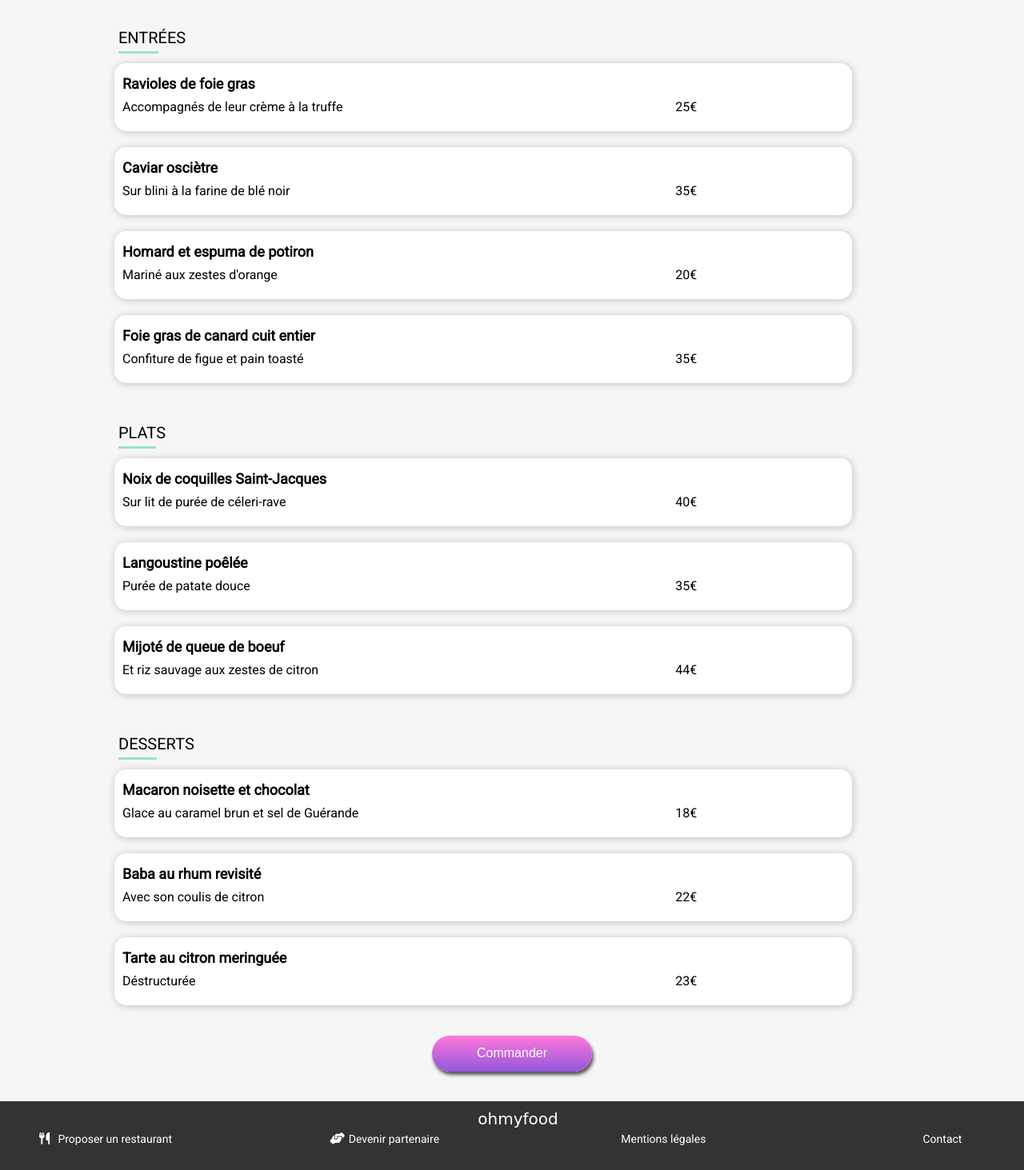
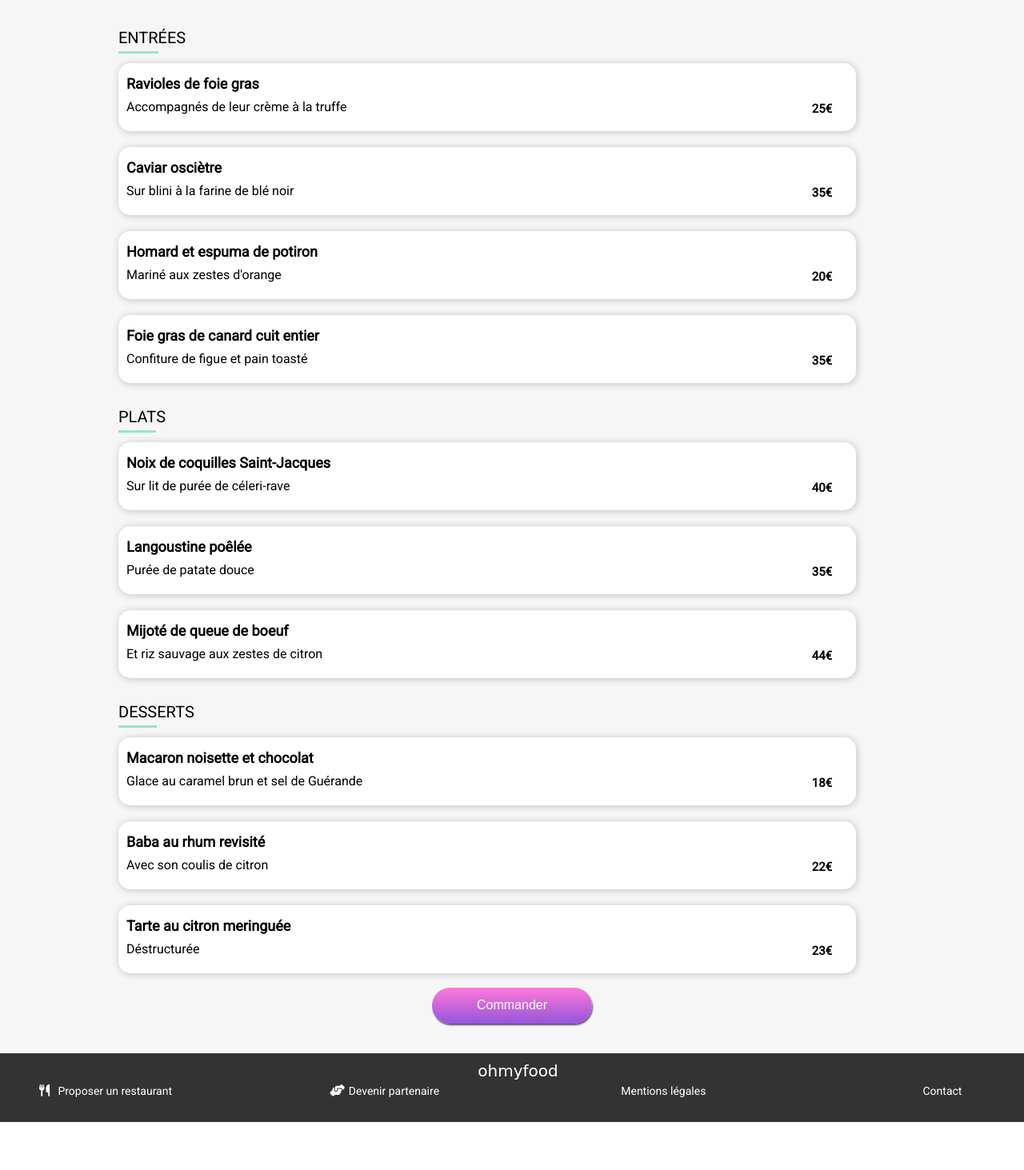
Before and after one commit to Williamhod/WilliamHodicq_3_04012021, a website: page Menu_note_enchantee.html in a window 1280 px wide. Shown: the part 515-1978 px from the top of the page at 80% size. After the commit the page ends 1918 px from the top, so only its background shows below. Drawn offline with Linux system fonts and the light colour scheme; a web font is replaced by a local one.

Commit message:
bug fixed 1

```diff
--- a/Menu_note_enchantee.html
+++ b/Menu_note_enchantee.html
@@ -30,7 +30,7 @@
         <section class="menu_section">
 
             <div class="name_restaurant">
-                <h1>La palette du goût</h1>
+                <h1>La Note Enchantée</h1>
                 <div>
                     <i class="far fa-heart"></i>
                     <i class="fas fa-heart fa-heart-full"></i>
@@ -43,9 +43,9 @@
                         <div class="menu_text">
                             <h3>Ravioles de foie gras </h3>
                             <p>Accompagnés de leur crème à la truffe</p>
-                            <div>
-                                <p class="menu_rate">25€</p>
                         </div>
+                        <div class="menu_rate">
+                            <p>25€</p>
                         </div>
                         <div class="check_animation">
                             <i class="far fa-check-circle"></i>
@@ -55,9 +55,9 @@
                         <div class="menu_text">
                             <h3>Caviar osciètre</h3>
                             <p>Sur blini à la farine de blé noir</p>
-                            <div>
-                                <p class="menu_rate">35€</p>
                         </div>
+                        <div class="menu_rate">
+                            <p>35€</p>
                         </div>
                         <div class="check_animation">
                             <i class="far fa-check-circle"></i>
@@ -67,9 +67,9 @@
                         <div class="menu_text">
                             <h3>Homard et espuma de potiron</h3>
                             <p>Mariné aux zestes d'orange</p>
-                            <div>
-                                <p class="menu_rate">20€</p>
                           </div>
+                        <div class="menu_rate">
+                            <p>20€</p>
                         </div>
                         <div class="check_animation">
                             <i class="far fa-check-circle"></i>
@@ -79,9 +79,9 @@
                         <div class="menu_text">
                             <h3>Foie gras de canard cuit entier</h3>
                             <p>Confiture de figue et pain toasté</p>
-                            <div>
-                                <p class="menu_rate">35€</p>
                         </div>
+                        <div class="menu_rate">
+                            <p>35€</p>
                         </div>
                         <div class="check_animation">
                             <i class="far fa-check-circle"></i>
@@ -95,9 +95,9 @@
                         <div class="menu_text">
                             <h3>Noix de coquilles Saint-Jacques</h3>
                             <p>Sur lit de purée de céleri-rave</p>
-                            <div>
-                                <p class="menu_rate">40€</p>
                         </div>
+                        <div class="menu_rate">
+                            <p>40€</p>
                         </div>
                         <div class="check_animation">
                             <i class="far fa-check-circle"></i>
@@ -107,9 +107,9 @@
                         <div class="menu_text">
                             <h3>Langoustine poêlée</h3>
                             <p>Purée de patate douce</p>
-                            <div>
-                                <p class="menu_rate">35€</p>
                         </div>
+                        <div class="menu_rate">
+                            <p>35€</p>
                         </div>
                         <div class="check_animation">
                             <i class="far fa-check-circle"></i>
@@ -119,9 +119,9 @@
                         <div class="menu_text">
                             <h3>Mijoté de queue de boeuf </h3>
                             <p>Et riz sauvage aux zestes de citron</p>
-                            <div>
-                                <p class="menu_rate">44€</p>
                         </div>
+                        <div class="menu_rate">
+                            <p>44€</p>
                         </div>
                         <div class="check_animation">
                             <i class="far fa-check-circle"></i>
@@ -135,9 +135,9 @@
                         <div class="menu_text">
                             <h3>Macaron noisette et chocolat</h3>
                             <p>Glace au caramel brun et sel de Guérande</p>
-                            <div>
-                                <p class="menu_rate">18€</p>
                         </div>
+                        <div class="menu_rate">
+                            <p>18€</p>
                         </div>
                         <div class="check_animation">
                             <i class="far fa-check-circle"></i>
@@ -147,9 +147,9 @@
                         <div class="menu_text">
                             <h3>Baba au rhum revisité </h3>
                             <p>Avec son coulis de citron</p>
-                            <div>
-                                <p class="menu_rate">22€</p>
                         </div>
+                        <div class="menu_rate">
+                            <p>22€</p>
                         </div>
                         <div class="check_animation">
                             <i class="far fa-check-circle"></i>
@@ -159,9 +159,9 @@
                         <div class="menu_text">
                             <h3>Tarte au citron meringuée</h3>
                             <p>Déstructurée</p>
-                            <div>
-                                <p class="menu_rate">23€</p>
                         </div>
+                        <div class="menu_rate">
+                            <p>23€</p>
                         </div>
                         <div class="check_animation">
                             <i class="far fa-check-circle"></i>
--- a/sass/base/_base.scss
+++ b/sass/base/_base.scss
@@ -6,7 +6,7 @@ body{
 
 #bloc_page{
     max-width: 430px;
-    margin: 0 0;
+    margin: 0 auto;
 
 }
 
@@ -25,7 +25,7 @@ footer{
 
     #bloc_page{
         max-width: $computer;
-        margin: auto auto;
+        margin: 0 auto;
     }
 
 }
@@ -35,7 +35,7 @@ footer{
     #bloc_page{
         width: 100%;
         max-width: $computer - 1px;
-        margin: 0;
+        margin: 0 auto;
     }
 
 }
--- a/sass/components/_menu.scss
+++ b/sass/components/_menu.scss
@@ -15,12 +15,11 @@
 
         &>h1 {
             text-align: start;
-            margin-left: 20px;
             font-family: 'Shrikhand';
             font-weight: normal;
             font-size: 27px;
             padding-top: 25px;
-            width: 80%;
+            width:270px;
             margin: 0;
 
         }
@@ -44,7 +43,7 @@
         &>.menu_title {
             font-size: 15px;
             font-weight: normal;
-            margin-left: 20px;
+            margin-left: 10px;
             margin-top: 30px;
             margin-bottom: 15px;
 
@@ -57,33 +56,39 @@
         }
 
         &>.menu_lane {
+            background-color: white;
             cursor: pointer;
-            width: 100%;
+            width: 90%;
             display: flex;
             align-items: center;
-            margin: 20px 0;
+            margin: 20px 0 0 20px;
+            border-radius: 15px;
+            // cache le background pour le border radius de l'animation check
+            overflow: hidden;
+            box-shadow: 1px 1px 10px #c3c0c0;
 
 
-            &:hover {
+            &:hover,&:active {
                 & .check_animation {
-                    opacity: 1;
-                    width: 20%;
+                    width: 25%;
                 }
 
-                & .fa-check-circle {
-                    transition-duration: 1s;
-                    transform: rotate(360deg);
-                    opacity: 1;
-                }
-            }
+                & .menu_rate {
 
-            &:active {
-                & .check_animation {
-                    opacity: 1;
-                    width: 20%;
+                    width: 40px;
                 }
 
-                & .fa-check-circle {
+                & .menu_text {
+                    width: calc(100% - 25%
+                            /* 25% check_animation width */
+                            - 40px
+                            /* menu_rate width */
+
+                        );
+
+                }
+
+                & i {
                     transition-duration: 1s;
                     transform: rotate(360deg);
                     opacity: 1;
@@ -92,23 +97,20 @@
 
 
 
+
+
             &>.menu_text {
-                background-color: white;
-                box-shadow: 1px 1px 10px rgb(195, 192, 192);
                 height: 85px;
                 display: flex;
                 flex-wrap: wrap;
-                margin: 0 0 0 15px;
-                width: 90%;
-                border-radius: 15px 15px 15px 15px;
+                width: calc(100% - 50px);
+                border-radius: 15px 0 0 15px;
+                transition: 1s;
 
-                &:hover {
-                    width: 75%;
-                    transition-duration: 1s;
-                }
+
 
                 &>h3 {
-                    width: 80%;
+                    width: 100%;
                     margin: 15px 0 0 10px;
                     font-size: 18px;
                     overflow: hidden;
@@ -120,33 +122,26 @@
                     margin: -12px 0 0 10px;
                     font-size: 15px;
                     font-weight: lighter;
-                    width: 75%;
+                    width: 100%;
                     overflow: hidden;
                     white-space: nowrap;
                     text-overflow: ellipsis;
                 }
 
-                &>div {
-                    width: 20px;
-                    float: right;
-                    margin: -12px 0 0 0;
-                    position: relative;
-
-                    &>.menu_rate {
-                        margin: 0;
-                    }
-                }
             }
         }
     }
 }
 
-#menu_text_height {
-    height: 100px;
-}
+.menu_rate {
+    width: 50px;
+    padding-top: 28px;
+    padding-right: 5px;
+    font-weight: bold;
+    font-size: 15px;
+    transition: 1s;
 
-#check_animation_height {
-    height: 100px;
+
 }
 
 .check_animation {
@@ -158,9 +153,7 @@
     font-size: 25px;
     height: 85px;
     width: 0;
-    opacity: 0;
-    margin-left: -20px;
-    border-radius: 0px 15px 15px 0px;
+    transition: 1s;
 
     &>i {
         transform: rotate(90deg);
@@ -188,16 +181,7 @@
         margin: auto auto;
         border: none;
         font-size: 16px;
-        box-shadow: 2px 4px 4px rgb(90, 81, 81);
-
-        &:hover{
-            opacity: 0.9;
-            box-shadow: 2px 4px 4px rgb(151, 142, 142);
-        }
-        &:active{
-            opacity: 0.9;
-            box-shadow: 2px 4px 4px rgb(151, 142, 142);
-        }
+        box-shadow: 1px 2px 2px rgb(90, 81, 81);
     }
 }
 
@@ -237,6 +221,7 @@
 
             &>.menu_title {
                 font-size: 23px;
+                margin-left: 30px;
             }
 
             &>.menu_lane {
--- a/sass/components/_search.scss
+++ b/sass/components/_search.scss
@@ -20,7 +20,6 @@
 
     font-size: 16px;
     width: 15px;
-    position: relative;
     margin-left: -7%;
 
 }
@@ -28,7 +27,7 @@
    width: 40%;
    height: 100%;
    margin-left: -5%;
-   background-color: rgb(234, 234, 234);
+   background:none;
    border: 0;
    padding-left: 10px;
    font-size: 16px;
```
Also changed, not shown: Menu_Alafr.html (+24 -20 lines), Menu_delice_sens.html (+18 -18 lines), Menu_palette_gout.html (+18 -18 lines), public/css/style.css, 1 other file. Lines whose indentation alone changed are shown as unchanged.
